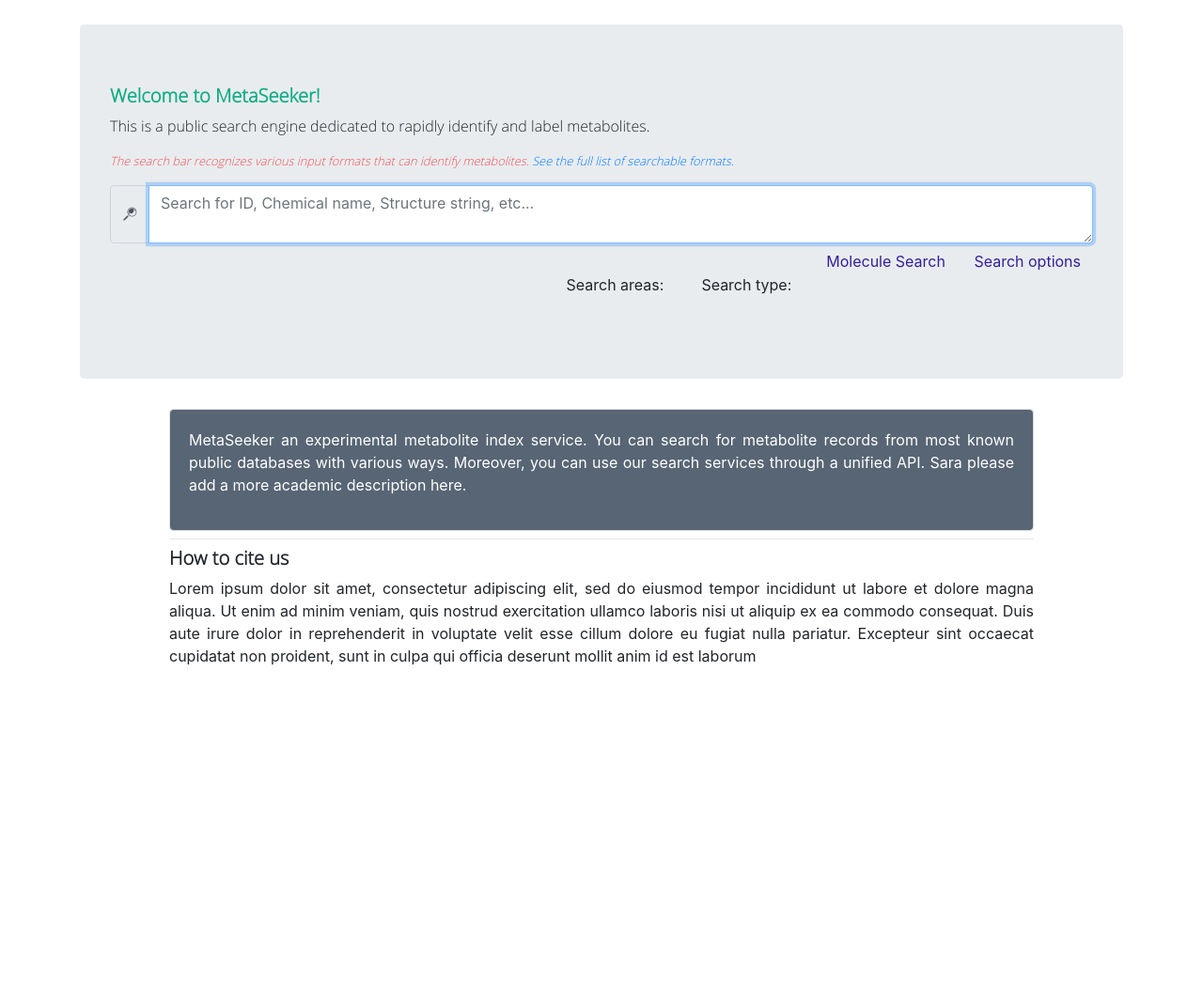
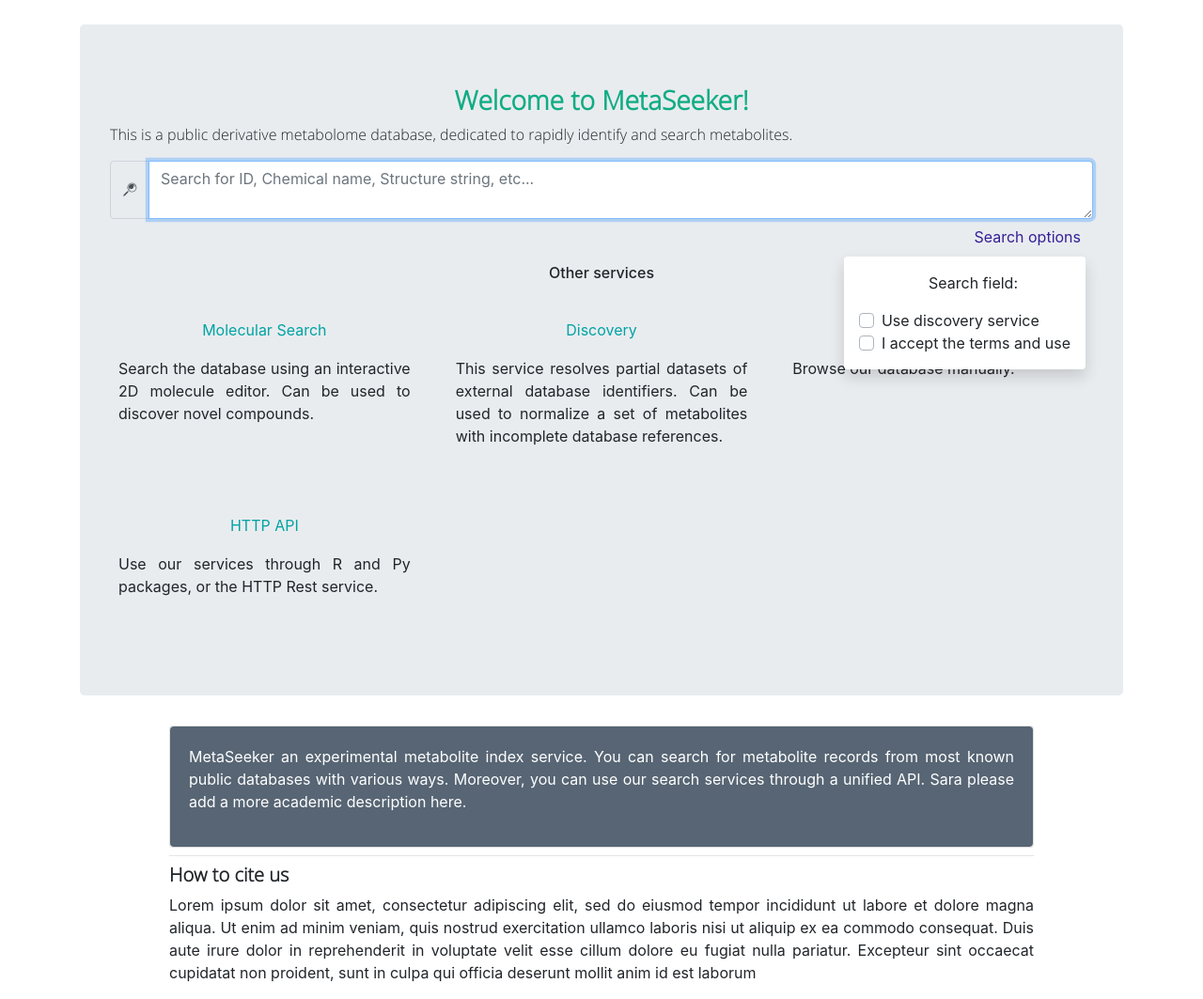
Before and after one commit to oboforty/metaindex, a Python web app: template webapp/templates/search/index.html in a window 1280 px wide, after a click on "Search options". Shown: the part 56-1119 px from the top of the page at 94% size. Before the commit the page ends 764 px from the top, so only its background shows below. Run offline with Jinja, Linux system fonts and the light colour scheme; the template is opened without the code that fills it, so the values that code supplies are empty; some web fonts are replaced.

Commit message:
Exact str search

```diff
--- a/webapp/config.ini
+++ b/webapp/config.ini
@@ -8,6 +8,6 @@ type = webapp
 
 [routing]
 __debug_len__ = 52
-__index__ = Home:get_welcome
+__index__ = Home:get_search
 
 [headers]
--- a/webapp/public/css/style.css
+++ b/webapp/public/css/style.css
@@ -78,6 +78,17 @@ a.text-white:hover {
   color: #341f97 !important;
 }
 
+.search-wrapper {
+  position: relative;
+}
+
+.search-settings {
+  position: absolute;
+  z-index: 100;
+  background: white;
+  right: 8px;
+}
+
 /* AUTO generated
 https://flatuicolors.com/palette/ca */
 .text-purple { color: #f368e0 !important; }.bg-purple { background-color: #ff9ff3 !important; }.border-purple { border-color: #ff9ff3 !important; }
--- a/webapp/public/js/forms/search-form.js
+++ b/webapp/public/js/forms/search-form.js
@@ -16,31 +16,36 @@ export let component = Vue.component('search-form', {
 
     url: {
       default: '/metabolite/search'
+    },
+  },
+
+  mounted() {
+    if (Cookies["accept_terms"] == 'true') {
+      this.accept_terms = true;
+    }
+
+    if (Cookies["selected"]) {
+      this.selected = Cookies["selected"].split("|");
+    } else {
+      this.selected = this.attributes_db.concat(this.attributes)
     }
   },
 
   data() {
-    var db = store.settings.discovery.databases.map(db=>db.lower());
+    let _data = {
+      attributes_db: store.settings.discovery.databases.map(db=>db.lower()),
+      attributes: [
+        'Name',
+        'Formula',
+        'SMILES',
+        'InChI',
+        // 'Mass',
+        // 'Mmi',
+      ],
+      selected: [],
 
-    var types = [
-      'Any',
-      'Identifier',
-      'Name',
-      'SMILES',
-      'InChI',
-      'Formula',
-      'Mass',
-      'Pathway',
-      'Structure',
-      'Onthology',
-    ];
-
-    const _data = {
-      // Advanced search:
-      searchtype_selected: types[0].lower(),
-      searchtypes_available: types,
-      db_enabled: db,
-      db_available: db,
+      do_discovery: true,
+      accept_terms: false,
 
       // Search term:
       search_term: "",
@@ -49,8 +54,11 @@ export let component = Vue.component('search-form', {
     // load from predecessor
     if (search_predecessor != null) {
       _data.search_term = search_predecessor.search_term;
-      _data.db_enabled = search_predecessor.db_enabled;
-      _data.searchtype_selected = search_predecessor.searchtype_selected;
+
+      _data.attributes_db = search_predecessor.attributes_db;
+      _data.attributes = search_predecessor.attributes;
+      _data.selected = search_predecessor.selected;
+
       this.url = search_predecessor.url;
 
       search_predecessor = null;
@@ -61,32 +69,52 @@ export let component = Vue.component('search-form', {
 
   methods: {
     onTyping: function() {
-      if (this.search_term.length < search_min_chars)
+      if (!this.accept_terms)
+        // website does not search until legal requirements are met with service use
         return;
-
-      if (this.savePredecessorForm) {
+      else if (this.search_term.length < search_min_chars)
+        // save network traffic before the first N characters
+        return;
+      else if (this.savePredecessorForm) {
         // save as predecessor (for upcoming search bar)
+        // this is used for passing search-form data between different vue pages
         search_predecessor = this;
       }
 
-      //if (this.$listeners['search'])
+      if (this.$listeners['search'])
         this.$emit('search', this.search_term);
 
       // only submit query if has result listeners
       if (this.$listeners['results']) {
+        // create attr flags to save space
+        //let attr_flags = this.selected.map(s=>s.substring(0,3)).join("|");
+        let attr_flags = this.selected.join("|");
+
+        if ((this.attributes.concat(this.attributes_db)).filter((elem) => {
+          return this.selected.indexOf(elem) > -1;
+        }).length == this.selected.length)
+          // all selected
+          attr_flags = 'all';
 
         // start searching the API
-        request(`GET ${this.url}?attr=${this.searchtype_selected}&s=${this.search_term}`, {
+        request(`GET ${this.url}?attr=${attr_flags}&s=${this.search_term}`, {
         }, results=>{
           this.$emit('results', results);
         });
       }
+    }
+  },
+
+  watch: {
+    accept_terms(val) {
+      if (val || val == 'true')
+        Cookies["accept_terms"] = true;
+      else
+        Cookies["accept_terms"] = false;
     },
 
-    onSelectItem: function() {
-
-      console.log("TODO navigate and shit");
-      //nav.navigate_to();
+    selected(val) {
+      Cookies["selected"] = val.join("|");
     }
   }
 });
--- a/webapp/public/js/forms/search-form.vue.js
+++ b/webapp/public/js/forms/search-form.vue.js
@@ -9,39 +9,55 @@ export const template = `<div>
   </div>
 
   <!-- Advanced search -->
-  <div>
+  <div class="search-wrapper">
     <span class="float-right">
-      <a class="btn btn-link text-primary nounderline" href="/search-molecules">Molecule Search</a>
-
       <a class="btn btn-link text-primary pointer" v-b-toggle.collapseAdvanced role="button" aria-expanded="false" aria-controls="collapseAdvanced">Search options</a>
     </span>
 
     <br class="clearfix"/>
 
-    <b-collapse class="collapse" id="collapseAdvanced">
+    <b-collapse class="collapse mt-3 search-settings p-2 rounded shadow" id="collapseAdvanced">
       <div class="d-flex justify-content-end">
         <div class="p-2">
-          <p class="text-small">Search areas:</p>
+          Search field:
+        </div>
 
+        <div class="p-2">
           <b-form-checkbox-group
-            v-model="db_enabled"
-            :options="db_available"
-            name="flavour-2a"
-            stacked
+          v-model="selected"
+          :options="attributes_db"
+          name="flavour-2a"
+          stacked
           ></b-form-checkbox-group>
         </div>
 
         <div class="ml-4 p-2">
-          <p class="text-small">Search type:</p>
+          <b-form-checkbox-group
+          v-model="selected"
+          :options="attributes"
+          name="flavour-2a"
+          stacked
+          ></b-form-checkbox-group>
+        </div>
+      </div>
+      <div class="d-flex justify-content-end">
+        <div class="p-2">
+          <b-form-checkbox
+            id="checkbox-1"
+            v-model="do_discovery"
+            name="checkbox-1"
+          >
+            Use discovery service
+          </b-form-checkbox>
 
-          <b-form-radio name="searchtype"
-            v-for="searchtype in searchtypes_available" :key="searchtype"
-            v-model="searchtype_selected" :value="searchtype.lower()">
-            {{ searchtype }}
-          </b-form-radio>
-        </div>
-        <div class="p-2">
-          <!-- <p class="text-small">Extra search:</p> -->
+          <b-form-checkbox
+            id="checkbox-terms"
+            v-model="accept_terms"
+            name="checkbox-terms"
+          >
+            I accept the terms and use
+          </b-form-checkbox>
+
         </div>
       </div>
     </b-collapse>
--- a/webapp/templates/layout.html
+++ b/webapp/templates/layout.html
@@ -76,7 +76,7 @@
 </head>
 <body>
 
-  <nav class="navbar navbar-expand-md bg-brand">
+  <nav class="navbar navbar-expand-sm bg-brand">
     <a class="navbar-brand text-white" href="/">
       <i class="ra ra-3x ra-microscope"></i>
       MetaSeeker
--- a/webapp/templates/search/index.html
+++ b/webapp/templates/search/index.html
@@ -13,9 +13,8 @@
           <!-- Search bar area -->
           <div class="jumbotron mt-4">
             <!-- this shit gotta stay here for SEO -->
-            <h6 class="lead text-success">Welcome to MetaSeeker!</h6>
-            <p class="font-light">This is a public search engine dedicated to rapidly identify and label metabolites.</p>
-            <p class="font-light text-danger font-small"><i>The search bar recognizes various input formats that can identify metabolites. <a href="/home/formats">See the full list of searchable formats.</a></i></p>
+            <h3 class="title text-success text-center">Welcome to MetaSeeker!</h3>
+            <p class="font-light">This is a public derivative metabolome database, dedicated to rapidly identify and search metabolites.</p>
 
             <search-form ref="search-form" @search="open_page('search')" url="{{ url_for('SearchApi:get') }}" :save-predecessor-form="true">
               <!-- fake search form, the real one is in a vue template -->
@@ -27,6 +26,36 @@
                 <textarea class="form-control" placeholder="Search for ID, Chemical name, Structure string, etc..."></textarea>
               </div>
             </search-form>
+
+            <div class="mt-4">
+              <h6 class="text-center">Other services</h6>
+
+              <div class="row">
+                <div class="col-4 text-center p-4">
+                  <a class="btn btn-link btn-block pb-3 text-brand" href="{{ url_for('Home:get_molsearch') }}">Molecular Search</a>
+                  <p class="text-justify">Search the database using an interactive 2D molecule editor. Can be used to discover novel compounds.</p>
+                </div>
+
+                <div class="col-4 text-center p-4">
+                  <a class="btn btn-link btn-block pb-3 text-brand" href="{{ url_for('Home:get_discovery') }}">Discovery</a>
+                  <p class="text-justify">This service resolves partial datasets of external database identifiers. Can be used to normalize a set of metabolites with incomplete database references.</p>
+                </div>
+
+                <div class="col-4 text-center p-4">
+                  <a class="btn btn-link btn-block pb-3 text-brand" href="{{ url_for('Metabolites:get') }}">Browse metabolites</a>
+                  <p class="text-justify">Browse our database manually.</p>
+                </div>
+
+                <div class="col-4 text-center p-4">
+                  <a class="btn btn-link btn-block pb-3 text-brand" href="{{ url_for('Home:get_api') }}">HTTP API</a>
+                  <p class="text-justify">Use our services through R and Py packages, or the HTTP Rest service.</p>
+                </div>
+              </div>
+
+
+
+            </div>
+
           </div>
         </div>
       </page-index>
```
Also changed, not shown: testapp/integration/search_test.py (+2 -5 lines), webapp/api/SearchApi.py (+32 -19 lines), webapp/controllers/HomeController.py (+10 -3 lines), webapp/controllers/MetabolitesController.py (renamed from webapp/controllers/MetaboliteController.py, +5 -2 lines).
